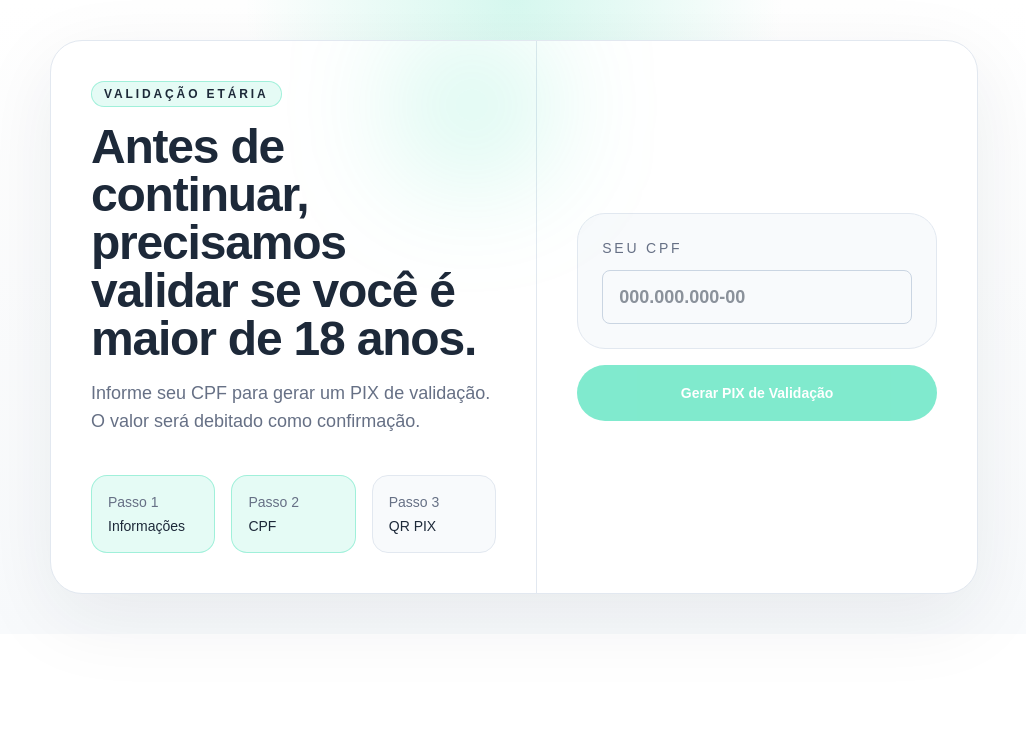
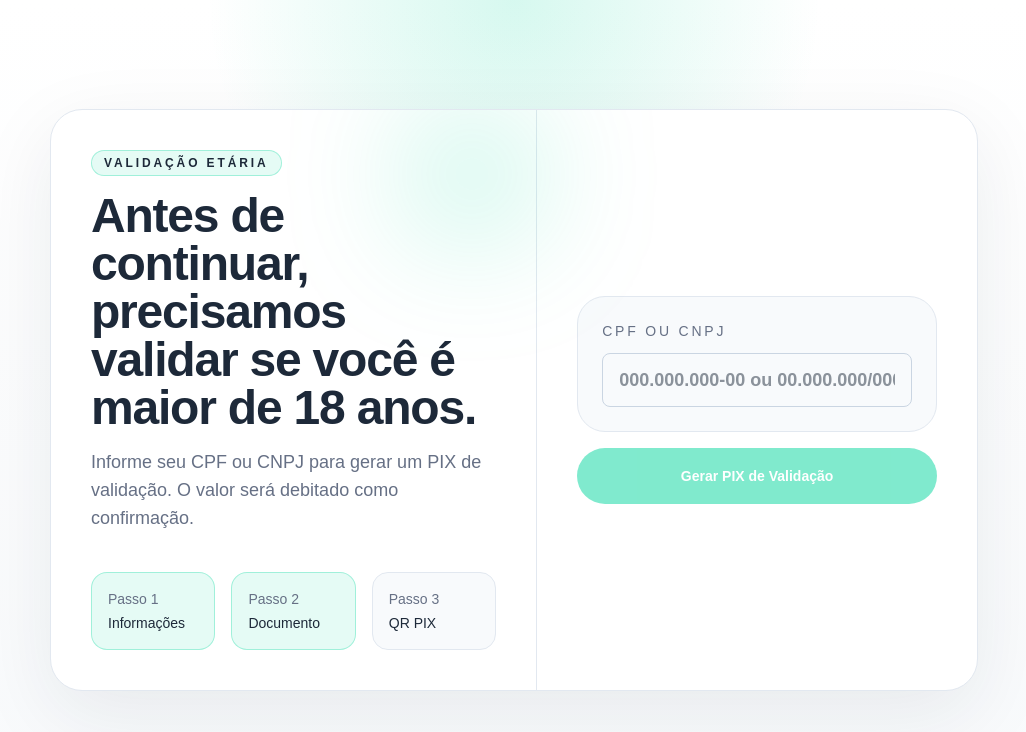
Before and after one commit to matefs/PIX_ONE_CENT, a Next.js app: page / in a window 1280 px wide. Both pictures are taken after a click on the button "Sim, continuar". Shown: the top 732 px of the page, without its empty margins (126-1152 px from the left). Built offline with nearby package versions, Linux system fonts and the light colour scheme.

Commit message:
fix: ajusta tema e aceita cnpj

```diff
--- a/app/page.tsx
+++ b/app/page.tsx
@@ -21,9 +21,37 @@ interface ChargeStatusResponse {
   charge?: Record<string, unknown> | null;
 }
 
-function validateCPF(cpf: string): boolean {
-  const cleaned = cpf.replace(/\D/g, "");
-  return cleaned.length === 11;
+function validateTaxID(taxID: string): boolean {
+  const cleaned = taxID.replace(/\D/g, "");
+  return cleaned.length === 11 || cleaned.length === 14;
+}
+
+function formatTaxID(taxID: string): string {
+  const cleaned = taxID.replace(/\D/g, "");
+
+  if (cleaned.length === 11) {
+    // CPF: XXX.XXX.XXX-XX
+    return cleaned
+      .replace(/(\d{3})(\d)/, "$1.$2")
+      .replace(/(\d{3})(\d)/, "$1.$2")
+      .replace(/(\d{3})(\d{1,2})$/, "$1-$2");
+  }
+
+  if (cleaned.length === 14) {
+    // CNPJ: XX.XXX.XXX/XXXX-XX
+    return cleaned
+      .replace(/(\d{2})(\d)/, "$1.$2")
+      .replace(/(\d{3})(\d)/, "$1.$2")
+      .replace(/(\d{3})(\d)/, "$1/$2")
+      .replace(/(\d{4})(\d{1,2})$/, "$1-$2");
+  }
+
+  return cleaned;
+}
+
+function getTaxIDType(taxID: string): "CPF" | "CNPJ" {
+  const cleaned = taxID.replace(/\D/g, "");
+  return cleaned.length === 11 ? "CPF" : "CNPJ";
 }
 
 function formatDuration(totalSeconds: number): string {
@@ -136,12 +164,12 @@ export default function Home() {
           console.log("✅ Cobrança Confirmada:", data.charge);
           setChargeData(data.charge);
 
-          const returnedCPF = (data.charge as Record<string, unknown>)?.customer?.taxID?.taxID;
-          const inputCPF = cpf.replace(/\D/g, "");
+          const returnedTaxID = (data.charge as Record<string, unknown>)?.customer?.taxID?.taxID;
+          const inputTaxID = cpf.replace(/\D/g, "");
 
-          if (returnedCPF && inputCPF && returnedCPF !== inputCPF) {
+          if (returnedTaxID && inputTaxID && returnedTaxID !== inputTaxID) {
             setCpfMismatch(true);
-            console.warn("⚠️ CPF Mismatch - Informado:", inputCPF, "Retornado:", returnedCPF);
+            console.warn("⚠️ Documento Mismatch - Informado:", inputTaxID, "Retornado:", returnedTaxID);
           }
 
           setStep("validated");
@@ -186,8 +214,8 @@ export default function Home() {
   const handleSubmitCPF = async (e: FormEvent) => {
     e.preventDefault();
 
-    if (!validateCPF(cpf)) {
-      setError("CPF inválido. Digite 11 dígitos.");
+    if (!validateTaxID(cpf)) {
+      setError("Documento inválido. Digite CPF (11 dígitos) ou CNPJ (14 dígitos).");
       return;
     }
 
@@ -236,8 +264,8 @@ export default function Home() {
   };
 
   return (
-    <div className="min-h-full bg-[radial-gradient(circle_at_top,_rgba(3,214,157,0.16),_transparent_30%),linear-gradient(180deg,#ffffff_0%,#f8fafc_100%)] text-woovi-dark">
-      <main className="mx-auto flex min-h-full w-full max-w-5xl items-center px-6 py-10 sm:px-10 lg:px-12">
+    <div className="min-h-screen bg-[radial-gradient(circle_at_top,_rgba(3,214,157,0.16),_transparent_30%),linear-gradient(180deg,#ffffff_0%,#f8fafc_100%)] text-woovi-dark">
+      <main className="mx-auto flex min-h-screen w-full max-w-5xl items-center px-6 py-10 sm:px-10 lg:px-12">
         <section className="grid w-full overflow-hidden rounded-[2rem] border border-slate-200 bg-white shadow-[0_24px_80px_rgba(29,41,57,0.08)] lg:grid-cols-[1.05fr_0.95fr]">
           <div className="relative flex flex-col justify-between gap-10 border-b border-slate-200 px-8 py-10 sm:px-10 lg:border-b-0 lg:border-r">
             <div className="absolute right-0 top-0 h-32 w-32 rounded-full bg-woovi-green/25 blur-3xl" />
@@ -249,7 +277,7 @@ export default function Home() {
                 Antes de continuar, precisamos validar se você é maior de 18 anos.
               </h1>
               <p className="max-w-xl text-base leading-7 text-woovi-muted sm:text-lg">
-                Informe seu CPF para gerar um PIX de validação. O valor será
+                Informe seu CPF ou CNPJ para gerar um PIX de validação. O valor será
                 debitado como confirmação.
               </p>
             </div>
@@ -273,7 +301,7 @@ export default function Home() {
                 }`}
               >
                 <p className="text-sm font-medium text-woovi-muted">Passo 2</p>
-                <p className="mt-1 text-sm text-woovi-dark">CPF</p>
+                <p className="mt-1 text-sm text-woovi-dark">Documento</p>
               </div>
               <div
                 className={`rounded-2xl border p-4 ${
@@ -318,21 +346,17 @@ export default function Home() {
                 <form onSubmit={handleSubmitCPF} className="space-y-4">
                   <div className="rounded-[1.75rem] border border-slate-200 bg-slate-50 p-6">
                     <label className="block text-sm font-medium uppercase tracking-[0.2em] text-woovi-muted">
-                      Seu CPF
+                      CPF ou CNPJ
                     </label>
                     <input
                       type="text"
                       inputMode="numeric"
-                      placeholder="000.000.000-00"
-                      value={cpf
-                        .replace(/\D/g, "")
-                        .replace(/(\d{3})(\d)/, "$1.$2")
-                        .replace(/(\d{3})(\d)/, "$1.$2")
-                        .replace(/(\d{3})(\d{1,2})$/, "$1-$2")}
+                      placeholder="000.000.000-00 ou 00.000.000/0000-00"
+                      value={formatTaxID(cpf)}
                       onChange={(e) =>
                         setCpf(e.target.value.replace(/\D/g, ""))
                       }
-                      maxLength={14}
+                      maxLength={18}
                       className="mt-3 w-full rounded-lg border border-slate-300 px-4 py-3 text-lg font-semibold focus:border-woovi-dark focus:outline-none"
                     />
                     {error && (
@@ -342,7 +366,7 @@ export default function Home() {
 
                   <button
                     type="submit"
-                    disabled={loading || !validateCPF(cpf)}
+                    disabled={loading || !validateTaxID(cpf)}
                     className="inline-flex h-14 w-full items-center justify-center rounded-full bg-woovi-green px-6 text-sm font-semibold text-white transition-transform disabled:cursor-not-allowed disabled:opacity-50 hover:disabled:translate-y-0 hover:-translate-y-0.5 hover:brightness-95"
                   >
                     {loading ? "Gerando PIX..." : "Gerar PIX de Validação"}
@@ -407,16 +431,16 @@ export default function Home() {
             {step === "validated" && (
               <>
                 {cpfMismatch && (
-                  <div className="rounded-[1.75rem] border border-amber-200 bg-amber-50 p-6">
-                    <p className="text-sm font-medium uppercase tracking-[0.2em] text-amber-700">
+                  <div className="rounded-[1.75rem] border border-woovi-dark/20 bg-woovi-green/10 p-6">
+                    <p className="text-sm font-medium uppercase tracking-[0.2em] text-woovi-dark">
                       ⚠️ Aviso
                     </p>
-                    <p className="mt-3 text-sm text-amber-900">
-                      O CPF retornado pela cobrança é diferente do informado no início.
+                    <p className="mt-3 text-sm text-woovi-muted">
+                      O documento retornado pela cobrança é diferente do informado no início.
                     </p>
                   </div>
                 )}
-                <div className={`rounded-[1.75rem] border p-6 ${cpfMismatch ? "border-amber-200 bg-amber-50 mt-4" : "border-woovi-green/30 bg-woovi-green/10"}`}>
+                <div className={`rounded-[1.75rem] border p-6 ${cpfMismatch ? "border-woovi-dark/20 bg-woovi-green/10 mt-4" : "border-woovi-green/30 bg-woovi-green/10"}`}>
                   <p className="text-sm font-medium uppercase tracking-[0.2em] text-woovi-dark">
                     Pagamento confirmado
                   </p>
@@ -428,7 +452,7 @@ export default function Home() {
                   </p>
                   {chargeData?.customer && (
                     <p className="mt-4 text-sm font-semibold text-woovi-dark">
-                      CPF do Pagante:{" "}
+                      Documento do Pagante:{" "}
                       <span className="font-mono text-xs">
                         {(chargeData.customer as Record<string, unknown>)?.taxID?.taxID || "N/A"}
                       </span>
```
